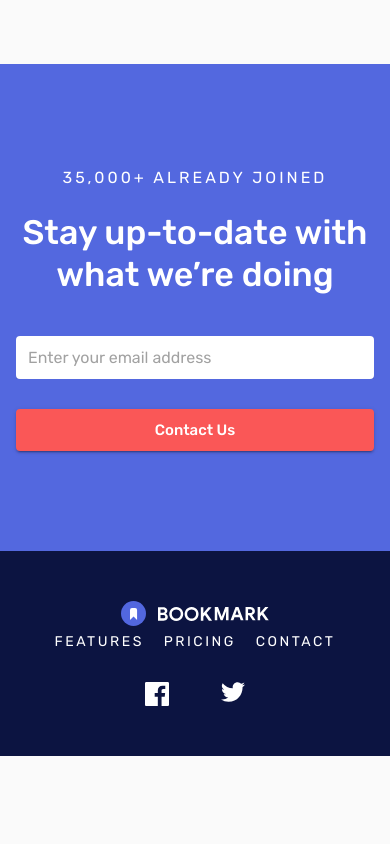
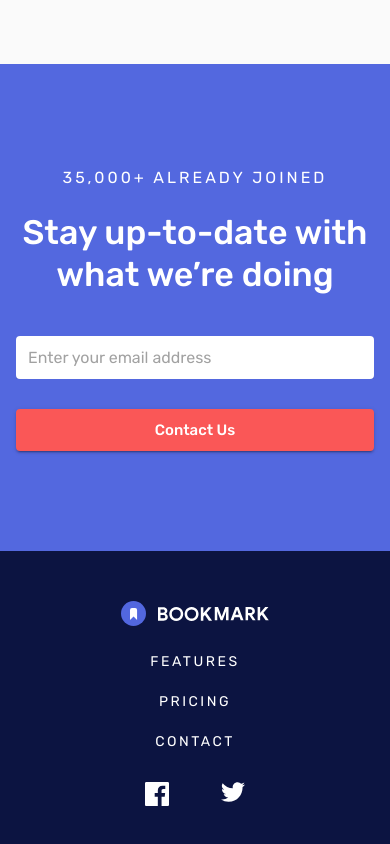
Before and after one commit to iambenbright/bookmark, a React (Create React App) app: page / in a window 390 px wide. Shown: the part 4523-5367 px from the top of the page. Before the commit the page ends 5279 px from the top, so only its background shows below. Built offline with nearby package versions, Linux system fonts and the light colour scheme.

Commit message:
fix: nav bottom links

```diff
--- a/src/common/components/navLinks.tsx
+++ b/src/common/components/navLinks.tsx
@@ -20,13 +20,13 @@ export default function NavLinks(props: LinkProps) {
     event.preventDefault();
 
   return (
-    <nav className={classes.nav}>
+    <nav className={`${classes.nav} ${atBottom ? classes.bottomNav : ''}`}>
       {links.map((link, idx) => (
         <Link
           key={idx}
           href={`/${link}`}
           onClick={preventDefault}
-          className={`${classes.link} ${atBottom ? classes.bottomNav : ''}`}
+          className={`${classes.link} ${atBottom ? classes.bottomLink : ''}`}
         >
           {link}
         </Link>
--- a/src/common/components/styles.ts
+++ b/src/common/components/styles.ts
@@ -4,6 +4,15 @@ export default makeStyles((theme: Theme) => ({
   nav: {
     '& a:not(:last-of-type)': {
       marginRight: 20,
+    },
+  },
+  bottomNav: {
+    [theme.breakpoints.down('sm')]: {
+      marginTop: 20,
+      '& a:not(:last-of-type)': {
+        marginRight: 0,
+        marginBottom: 20,
+      },
     },
   },
   link: {
@@ -17,7 +26,10 @@ export default makeStyles((theme: Theme) => ({
       },
     },
   },
-  bottomNav: {
+  bottomLink: {
     color: theme.palette.common.white,
+    [theme.breakpoints.down('sm')]: {
+      display: 'block',
+    },
   },
 }));
```
Also changed, not shown: 1 other file (tests, documents, lock files or other folders).
